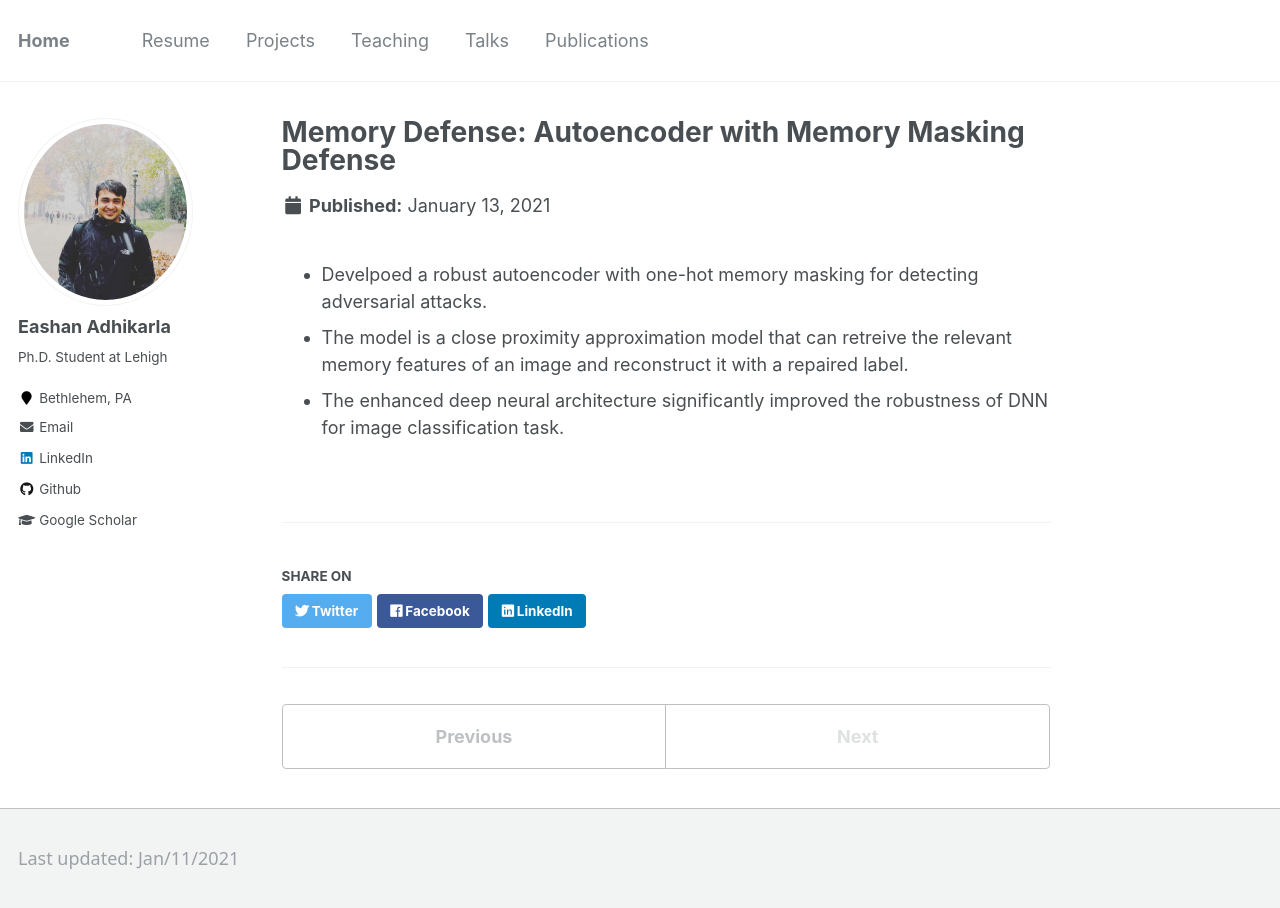
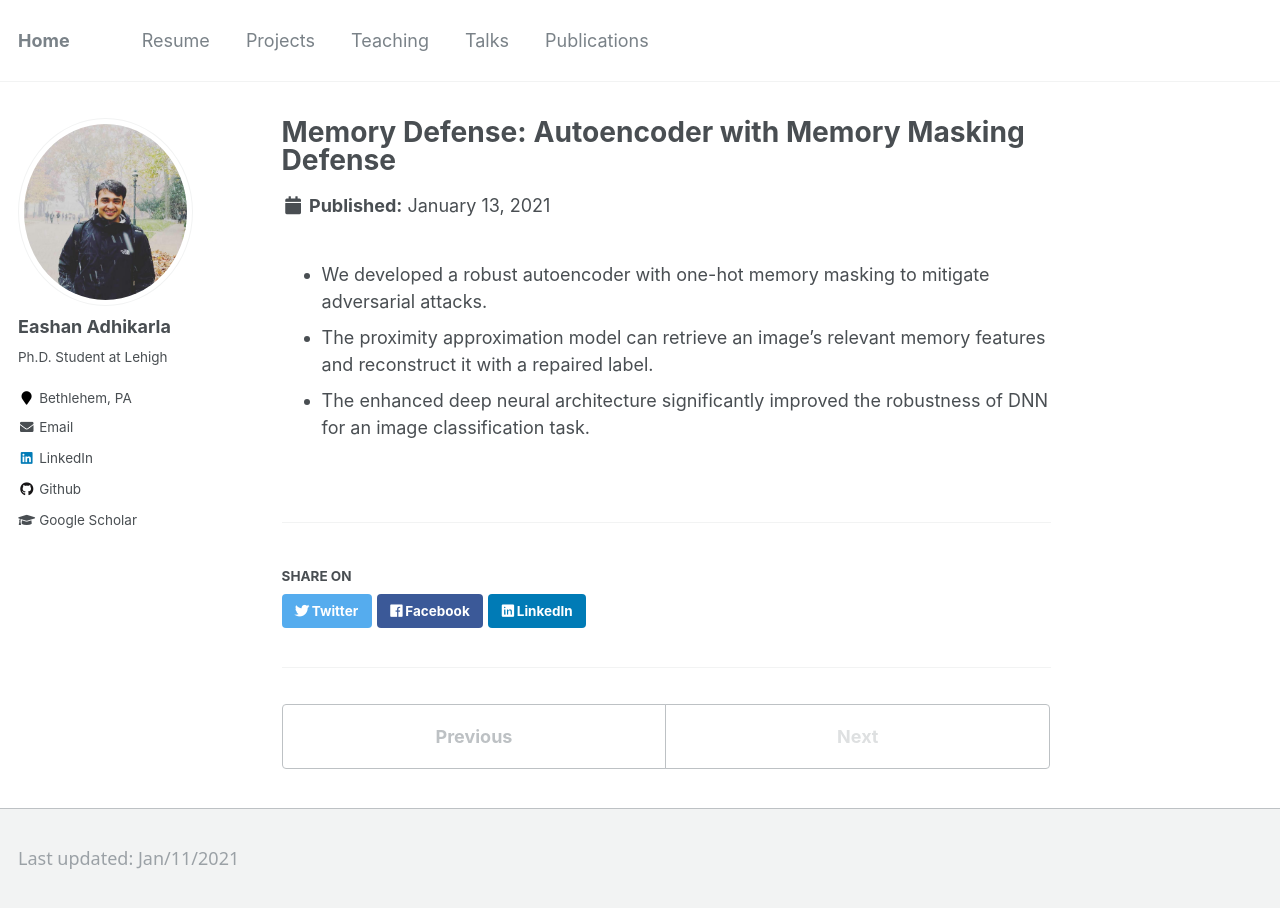
Before and after one commit to eashanadhikarla/eashanadhikarla.github.io, a Jekyll site: the page built from _projects/project_4_cv.md, in a window 1280 px wide and 931 px high. Shown: the top 908 px of the window. Built offline with Jekyll 4.4.1, drawn with Linux system fonts in a browser that asks for light colours.

Commit message:
description update

```diff
--- a/_projects/project_4_cv.md
+++ b/_projects/project_4_cv.md
@@ -8,6 +8,6 @@ time:
 cv: true
 ---
 
-- Develpoed a robust autoencoder with one-hot memory masking for detecting adversarial attacks.
-- The model is a close proximity approximation model that can retreive the relevant memory features of an image and reconstruct it with a repaired label.
-- The enhanced deep neural architecture significantly improved the robustness of DNN for image classification task.
+- We developed a robust autoencoder with one-hot memory masking to mitigate adversarial attacks.
+- The proximity approximation model can retrieve an image's relevant memory features and reconstruct it with a repaired label.
+- The enhanced deep neural architecture significantly improved the robustness of DNN for an image classification task.
```
